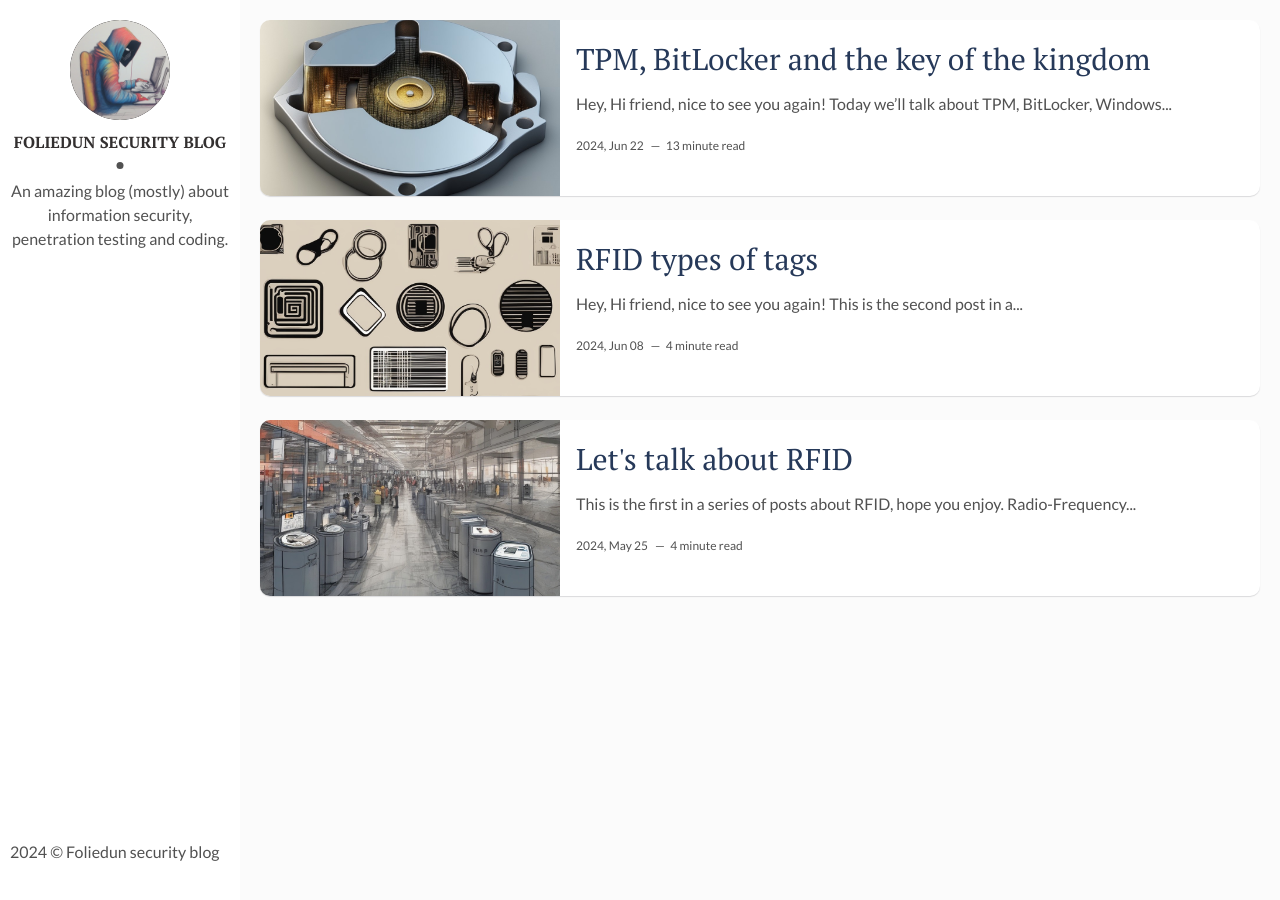
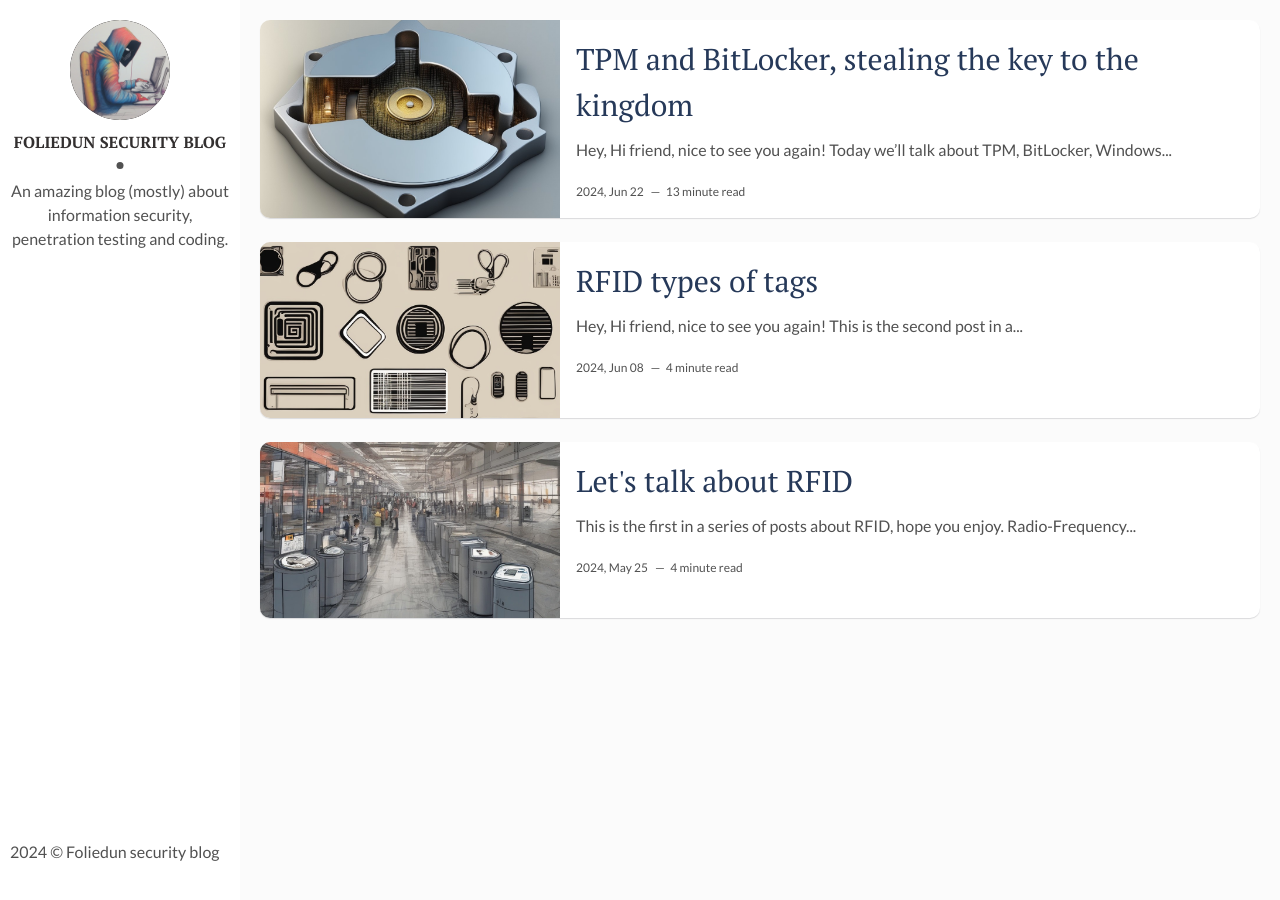
Before and after one commit to foliedun/foliedun.github.io, a Jekyll site: the page built from index.html, in a window 1280 px wide. Built offline with Jekyll 4.4.1, drawn with Linux system fonts in a browser that asks for light colours; the list of posts is cut into pages by our own code.

Commit message:
Update and rename 2024-06-22-bypassing-bitlocker-windows-full-disk-encryption.markdown to 2024-06-22-tpm-bitlocker-stealing-key.markdown

```diff
--- a/_posts/2024-06-22-bypassing-bitlocker-windows-full-disk-encryption.markdown
+++ b/_posts/2024-06-22-tpm-bitlocker-stealing-key.markdown
@@ -1,8 +1,8 @@
 ---
 layout: post
-title: TPM, BitLocker and the key of the kingdom
+title: TPM and BitLocker, stealing the key to the kingdom
 date: 2024-06-22 10:00:00 +0000
-description: Today we'll learn about TPM, BitLocker, Windows full disk encryption and how to steal the keys of the kingdom. Based on the work of Henri Nurmi.
+description: Today we'll learn about TPM, BitLocker, Windows full disk encryption and how to steal the key to the kingdom. Based on the work of Henri Nurmi.
 img: bitlocker/cover.jpg
 fig-caption:   # Add figcaption (optional)
 tags: [hardware, bitlocker, encryption, Windows]
@@ -11,13 +11,13 @@ tags: [hardware, bitlocker, encryption, Windows]
 Hey,\
 Hi friend, nice to see you again!
 
-Today we'll talk about TPM, BitLocker, Windows full disk encryption and how to steal the key of the kingdom. Hope you enjoy.
+Today we'll talk about TPM, BitLocker, Windows full disk encryption and how to steal the key to the kingdom. Hope you enjoy.
 <br /><br />
 
 Some time ago, during a meeting, a client came with the following scenario: Imagine if the laptop of one of the company's VIP is lost or stolen, what could be done?\
-Although we have never researched or done anything remotely close to this, we couldn't refuse a challenge, mainly when someone dares you can't, and even if success was not possible, the knowledge gained would be interesting and valuable.
+Although we have never researched or done anything remotely close to this, we couldn't refuse a challenge (mainly when someone dares you can't), and even if success was not possible the knowledge would be interesting and valuable.
 
-This study is a hands-on approach to the excellent research ![Sniff, there leaks my BitLocker key](https://labs.withsecure.com/publications/sniff-there-leaks-my-bitlocker-key) by Henri Nurmi. In his post, Mr. Nurmi does a sublime job explaining how he achieved this, really recommend reading.
+This study is a hands-on approach to the excellent research [Sniff, there leaks my BitLocker key](https://labs.withsecure.com/publications/sniff-there-leaks-my-bitlocker-key) by Henri Nurmi. In his post, Mr. Nurmi does a sublime job explaining how he achieved this, really recommend reading.
 
 Before jumping to the fun part, let's see a little about BitLocker and TPM.
 
@@ -121,19 +121,19 @@ For example, the validation process start by checking the BIOS, creating and sto
 # Avenues of attack
 
 The first boot was smooth and we were presented with the Windows login screen after a few seconds, which is good because it means the machine was not configured with pre-boot authentication.\
-After a bit of research we found the following image from the terrific work ![An ice-cold boot to break bit locker](https://www.slideshare.net/MSbluehat/bluehat-v18-an-icecold-boot-to-break-bit-locker) by Olle Segerdahl & Pasi Saarinen, that gave us a north direction:
+After a bit of research we found the following image from the terrific work [An ice-cold boot to break bit locker](https://www.slideshare.net/MSbluehat/bluehat-v18-an-icecold-boot-to-break-bit-locker) by Olle Segerdahl & Pasi Saarinen, that gave us a north direction:
 
 <figure style="display: inline-block;">
   <img style="vertical-align: top;" src="{{site.baseurl}}/assets/img/bitlocker/volume-attacks.png" width="50%" height="50%" alt="Volume keys attacks">
   <figcaption style="text-align: center;">Volume keys attacks - Source: [22]</figcaption>
 </figure>
 
-The "Recovery Keys" section was out-of-scope, whe didn't have access to their network nor their AD, and social engineering was denied (it always is).
+The **Recovery Keys** section was out-of-scope, whe didn't have access to their network nor their AD, and social engineering was denied (it always is).
 
-The "Stored in RAM" section had a good potential, mainly because the RAM chip was removable, but due to some constraints we decided to leave it as a second option.\
+The **Stored in RAM** section had a good potential, mainly because the RAM chip was removable, but due to some constraints we decided to leave it as a second option.\
 Why attacks to the RAM would probably work? <!--Beyond all the technical details of a cold boot attack,--> By the time the computer boots and reaches the Windows login screen, a lot already happened: TPM verified the system integrity, released the protector to decrypt the VMK, BitLocker used the plain VMK to decrypt the volume, the system was mounted and ready to the user. In the end, the VMK is decrypted and stored in plain in computer's RAM, the ideal scenario for a memory attack like the cold boot attack.
 
-The "Wrapped by TPM" section seemed quite impossible at first, but then we found the excellent research ![Sniff, there leaks my BitLocker key](https://labs.withsecure.com/publications/sniff-there-leaks-my-bitlocker-key) by Henri Nurmi, what we decided to try first.
+The **Wrapped by TPM** section seemed quite impossible at first, but then we found the excellent research [Sniff, there leaks my BitLocker key](https://labs.withsecure.com/publications/sniff-there-leaks-my-bitlocker-key) by Henri Nurmi, what we decided to try first.
 
 
 # The heist
```
